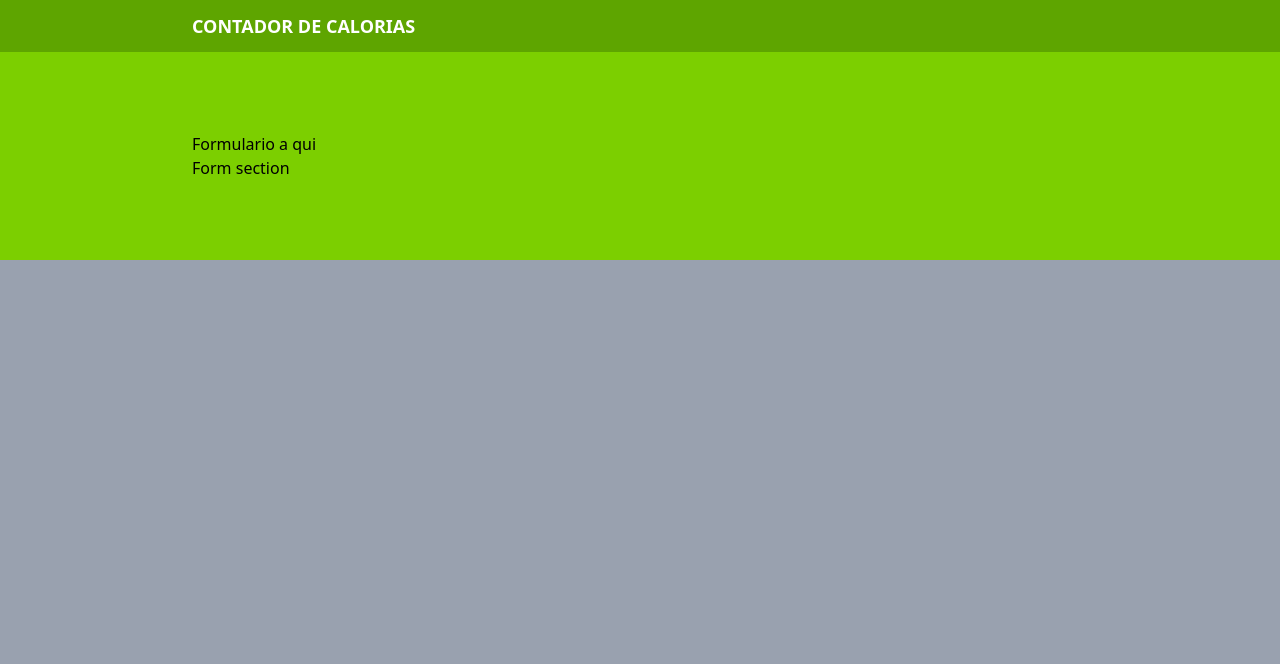
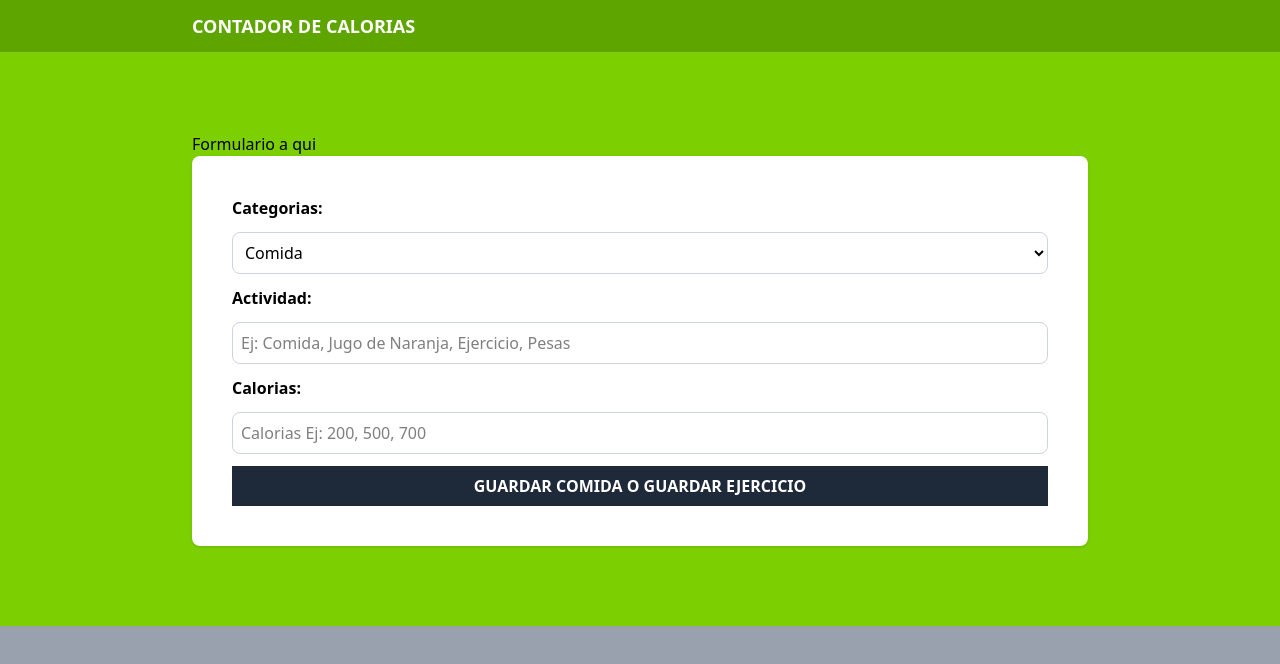
Before and after one commit to Wilson-8/calories-traker, a React (Vite) app: page / in a window 1280 px wide. Shown: the top 664 px of the page. Built offline with nearby package versions, Linux system fonts and the light colour scheme.

Commit message:
cap-134 adding form front-end

```diff
--- a/src/components/Form.tsx
+++ b/src/components/Form.tsx
@@ -1,8 +1,50 @@
+import { categories } from "../data/categories";
 
 export default function Form() {
   return (
     <>
-    <h1>Form section</h1>
+    <form className="space-y-5 bg-white shadow p-10 rounded-lg">
+        <div className="grid grid-cols-1 gap-3">
+            <label htmlFor="category" className="font-bold">Categorias:</label>
+
+            <select className="border border-slate-300 p-2 rounded-lg bg-white w-full"
+            id="category">
+
+                {categories.map(category => (
+                    <option
+                    key={category.id}
+                    value={category.id}>
+                        {category.name}
+                    </option>
+                ))}
+            </select>
+              <div className="grid grid-cols-1 gap-3">
+                <label htmlFor="activity" className="font-bold">Actividad:</label>
+                <input
+                id="activity"
+                type="text"
+                className="border border-slate-300 p-2 rounded-lg"
+                placeholder="Ej: Comida, Jugo de Naranja, Ejercicio, Pesas"
+                />
+              </div>
+
+               <div className="grid grid-cols-1 gap-3">
+                <label htmlFor="calorias" className="font-bold">Calorias:</label>
+                <input
+                id="calorias"
+                type="number"
+                className="border border-slate-300 p-2 rounded-lg"
+                placeholder="Calorias Ej: 200, 500, 700"
+                />
+              </div>
+
+              <input type="submit"
+              className="bg-gray-800 hover:bg-gray-900 w-full p-2 font-bold uppercase text-white cursor-pointer"
+              value={'Guardar Comida o Guardar Ejercicio'}
+              />
+
+        </div>
+    </form>
     </>
   )
 }
--- /dev/null
+++ b/src/data/categories.ts
@@ -0,0 +1,4 @@
+ export const categories = [
+  { id: 1, name: 'Comida'},
+  { id: 2, name: 'Ejercicio'}
+]
--- /dev/null
+++ b/src/types/index.ts
@@ -0,0 +1,4 @@
+type Categories = {
+    id: number,
+    name: string
+}
```
